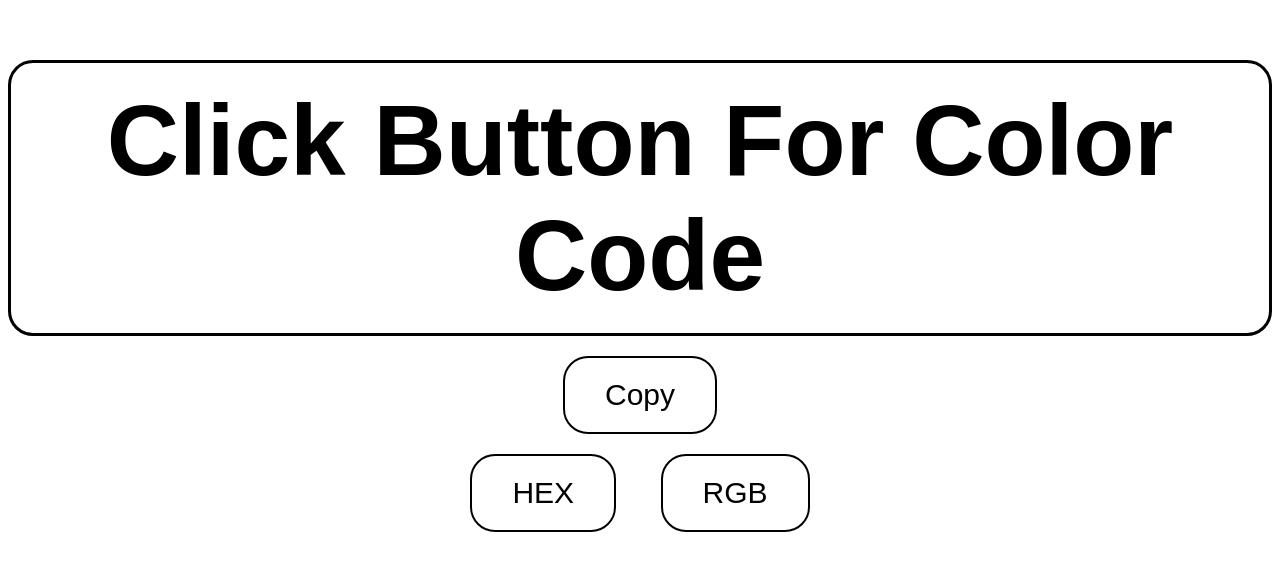
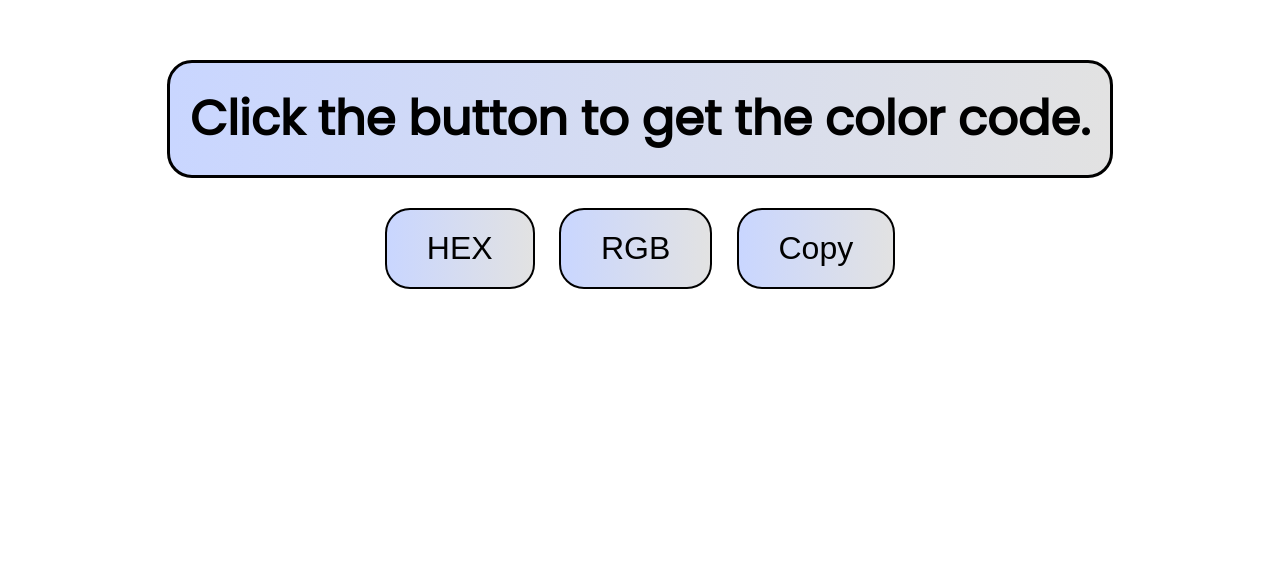
Before and after one commit to Bartz94/HTML-CSS-JS-projects, a plain HTML site: page project-2/random-color/index.html in a window 1280 px wide. Shown: the part 178-748 px from the top of the page. Drawn offline with Linux system fonts and the light colour scheme.

Commit message:
Modified styles and html a bit

```diff
--- a/project-2/random-color/index.html
+++ b/project-2/random-color/index.html
@@ -13,10 +13,10 @@
 
 <body>
     <div class="container">
-        <h2 class="color_name">Click Button For Color Code</h2><br>
+        <h2 class="color_name">Click the button to get the color code.</h2><br>
+        <button class="hex_color_button">HEX</button>
+        <button class="rgb_color_button">RGB</button>
         <button class="copy_button">Copy</button><br>
-        <button class="hex_color_button">HEX</button>
-        <button class="rgb_color_button">RGB</button><br>
     </div>
 
 </body>
--- a/project-2/random-color/main.js
+++ b/project-2/random-color/main.js
@@ -8,16 +8,16 @@ function init() {
     hexColorButton.addEventListener('click', () => {
         const randomColor = '#' + Math.random().toString(16).slice(2, 8);
         body.style.backgroundColor = randomColor;
-        colorName.innerText = 'Code: ' + randomColor
+        colorName.innerText = randomColor;
     })
     rgbColorButton.addEventListener('click', () => {
         const randomColor = '#' + Math.random().toString(16).slice(2, 8);
         body.style.backgroundColor = randomColor;
-        colorName.innerText = 'Code: ' + body.style.backgroundColor
+        colorName.innerText = body.style.backgroundColor;
     })
 
     copyButton.addEventListener('click', function copy() {
-        var temp = document.createElement("textarea");
+        const temp = document.createElement("textarea");
         document.body.appendChild(temp);
         temp.value = colorName.innerText
         temp.select();
--- a/project-2/random-color/style.css
+++ b/project-2/random-color/style.css
@@ -1,5 +1,7 @@
+@import url('https://fonts.googleapis.com/css2?family=Poppins:ital,wght@0,400;1,300;1,600&display=swap');
+
 .container{
-    font-family: Arial, Helvetica, sans-serif;
+    font-family: Poppins, Arial, Helvetica, sans-serif;
     text-align: center;
 
 }
@@ -7,30 +9,28 @@
     display: inline-block;
     margin-top: 230px;
     margin-bottom: 20px;
-    font-size: 100px;
+    font-size: 3rem;
     border: 3px solid black;
     border-radius: 25px;
-    background-color: #fff;
+    background: linear-gradient(to right, #c9d6ff, #e2e2e2);
     padding: 20px;
 
 }
 
-.hex_color_button, .rgb_color_button{
+.hex_color_button, .rgb_color_button, .copy_button{
     display: inline-block;
     padding: 20px 40px;
-    margin: 20px;
+    margin: 10px;
     border: 2px solid black;
     border-radius: 25px;
-    background-color: white;
-    font-size: 30px;
+    background: linear-gradient(to right, #c9d6ff, #e2e2e2);
+    font-size: 2rem;
+    cursor: pointer;
 }
 
-.copy_button{
-    display: inline-block;
-    padding: 20px 40px;
+.hex_color_button:hover, .rgb_color_button:hover, .copy_button:hover{
+    background: linear-gradient(to right, #06beb6, #48b1bf);
 
-    border: 2px solid black;
-    border-radius: 25px;
-    background-color: white;
-    font-size: 30px;
+    color: white;
+    transition: all .6s;
 }
```
